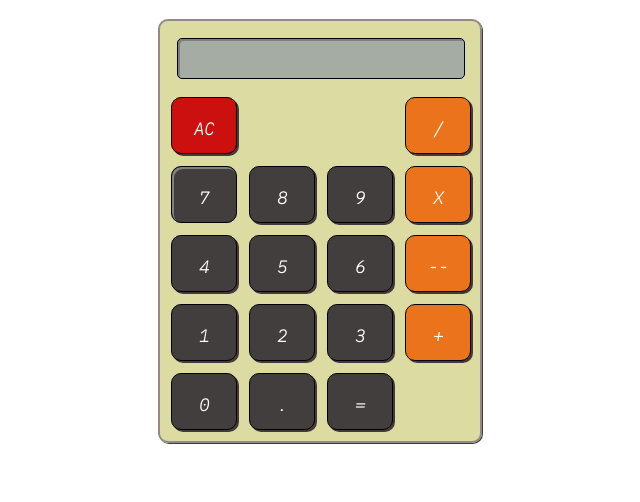
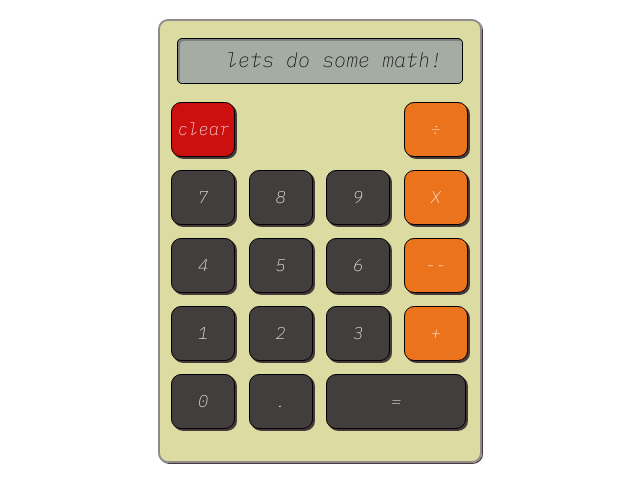
Before and after one commit to rypmaloney/calculator, a plain HTML site: page index.html in a window 1280 px wide. Shown: the part 74-576 px from the top of the page, without its empty margins (305-945 px from the left). Drawn offline with Linux system fonts and the light colour scheme.

Commit message:
main functionality complete. Basic situations covered in if/else tree. Solved specialsituation...

```diff
--- a/index.html
+++ b/index.html
@@ -19,58 +19,61 @@
 
         <div id='wrapper'>
             <div id='container'>
-            <div id='screen' class=''></div>
-            <div id='clear' class='button'>
-                <h2>AC</h2>
+                <div id='screen' class=''>
+                    <p id='screenText'></p>
+                </div>
+                <div>
+                    <button type='button' id='clear' class='button'value='clear'>clear</button>
                 </div>
                 <div id='spacer'></div>
-            <div id='' class='button operator'>
-                <h2>/</h2>
+                <div>
+                    <button type="button" value='divide' id='divide' class='button operator'>÷</button>
+
                 </div>
-            <div id='' class='button buttonClick'>
-                <h2>7</h2>
+                <div>
+                    <button id='' value='7' class='button operand'>7</button>
                 </div>
-            <div id='' class='button'>
-                <h2>8</h2>
+                <div>
+                    <button type='button' id='' class='button operand' value='8'>8</button>
                 </div>
-            <div id='' class='button'>
-                <h2>9</h2>
+                <div>
+                    <button type='button' id='' value='9' class='button operand'>9</button>
                 </div>
-            <div id='' class='button operator'>
-                <h2> X</h2>
+                <div>
+                    <button type='button' id='' value='multiply' class='button operator'>X</button>
                 </div>
-            <div id='' class='button'>
-                <h2>4</h2>
+                <div>
+                    <button type='button' value='4' id='' class='button operand'>4</button>
                 </div>
-            <div id='' class='button'>
-                <h2>5</h2>
+                <div>
+                    <button type='button' value='5' id='' class='button operand'>5</button>
                 </div>
-            <div id='' class='button'>
-                <h2>6</h2>
+                <div>
+                    <button type='button' value='6' id='' class='button operand'>6</button>
                 </div>
-            <div id='' class='button operator'>
-                <h2>--</h2>
+                <div>
+                    <button type='button' id='' value='subtract' class='button operator'>--</button>
                 </div>
-            <div id='' class='button'>
-                <h2>1</h2>
+                <div>
+                    <button type='button' value='1' id='' class='button operand'>1</button>
                 </div>
-            <div id='' class='button'>
-                <h2>2</h2>
+                <div>
+                    <button type='button' value='2' id='' class='button operand'>2</button>
                 </div>
-            <div id='' class='button'>
-                <h2>3</h2>
+                <div>
+                    <button type='button' value='3' id='' class='button operand'>3</button>
                 </div>
-            <div id='' class='button operator'>
-                <h2>+</h2>
+                <div>
+                    <button type='button' id='' value='add' class='button operator'>+</button>
                 </div>
-            <div id='' class='button'>
-                <h2>0</h2>
+                <div>
+                    <button type='button' id='' value='0' class='button operand'>0</button>
                 </div>
-            <div id='' class='button'>
-                <h2>.</h2>
+                <div>
+                    <button type='button' id='' class='button'>.</button>
                 </div>
-            <div id='equals' class='button'>
-                <h2>=</h2>
+                <div class='equals'>
+                    <button type='button' value='equal' class="button equals"> = </button>
                 </div>
 
             </div>
--- a/scripts.js
+++ b/scripts.js
@@ -1,19 +1,102 @@
 let button = document.querySelectorAll('.button')
+const screen = document.querySelector('#screenText')
 
+
+let screenText = '';
 
 //loop through all of the buttons and add event listen for click function
 for (let i = 0; i < button.length; i++) {
-    button[i].addEventListener('click', function(e){buttonClick(e)}, false);
+    button[i].addEventListener('click', function (e) {
+        buttonClick(e)
+    }, false);
 }
 
 
-function buttonClick(e){
-e.target.classList.add('buttonClick');
+
+
+let operand1 = ' ';
+let operand2 = ' ';
+let operator = ' ';
+let result = ' ';
+let numberLog = ' ';
+let specialSituation = false;
+let equalSet = false;
+
+
+setScreen('lets do some math!')
+
+//Math!
+
+function buttonClick(e) {
+    //visual effect of click
+    e.target.classList.add('buttonClick');
     setTimeout(function () {
         e.target.classList.remove('buttonClick');
-    }, 100)
+    }, 100);
 
+    //update screen
+
+    if (e.target.value === 'clear') {
+        screenText = ' ';
+        operand1 = ' ';
+        operand2 = ' ';
+        operator = ' ';
+        result = ' ';
+        numberLog = ' ';
+        equalSet = false;
+        specialSituation = false;
+        setScreen(numberLog);
+
+    } else if (e.target.classList.contains('operand')) {
+
+        if (specialSituation) {
+            numberLog = ' '
+            setScreen(numberLog)
+            numberLog += e.target.value
+            setScreen(numberLog);
+            specialSituation = false;
+
+        } else if (operand1 === ' ') {
+            numberLog += e.target.value;
+            setScreen(numberLog)
+
+        } else if (operator !== ' ') {
+            numberLog += e.target.value;
+            setScreen(numberLog)
+        }
+
+
+
+    } else if (e.target.classList.contains('operator')) {
+
+        if (operator === ' ') {
+            operand1 = parseInt(numberLog);
+            numberLog = ' ';
+            setScreen(numberLog);
+            operator = e.target.value;
+
+
+        } else if (operator !== ' ') {
+            operand2 = parseInt(numberLog);
+            result = operate(operand1, operator, operand2);
+            setScreen(result);
+            operand2 = ' ';
+            operand1 = result;
+            operator = e.target.value;
+            specialSituation = true;
+
+        }
+
+
+    } else if (e.target.classList.contains('equals')) {
+        operand2 = parseInt(numberLog);
+        result = operate(operand1, operator, operand2);
+        setScreen(result);
+
+    }
 }
+
+
 
 
 
@@ -21,29 +104,38 @@ e.target.classList.add('buttonClick');
 
 /********FUNCTIONS********/
 
-function add(a,b){
+function setScreen(text) {
+    screen.innerText = text;
+
+}
+
+function add(a, b) {
     return a + b
 }
 
-function subtract(a,b){
+function subtract(a, b) {
     return a - b
 }
 
-function multiply(a,b){
+function multiply(a, b) {
     return a * b
 }
 
-function divide(a,b){
+function divide(a, b) {
     return a / b
 }
 
 function operate(a, operator, b) {
     if (operator === 'add') {
         return add(a, b);
-    }else if (operator === 'subtract') {
+    } else if (operator === 'subtract') {
         return subtract(a, b);
-    }else if (operator === 'multiply') {
+    } else if (operator === 'multiply') {
         return multiply(a, b);
-    }else return divide(a, b);
+    } else if (operator === 'divide') {
+        return divide(a, b);
+    } else {
+        console.log('operate function didnt work')
+    }
 
 }
--- a/style.css
+++ b/style.css
@@ -12,6 +12,15 @@ h2 {
     pointer-events:none;
 }
 
+p{
+    font-family: 'IBM Plex Mono', monospace;
+    float: right;
+    font-size: 20px;
+    margin: 7px 20px 10px 0px
+
+
+}
+
 #main{
     margin-left: 36% ;
 }
@@ -19,7 +28,7 @@ h2 {
 #wrapper{
 
     width: 320px;
-    height: 420px;
+    height: 440px;
     border: 2px solid #908a8a;
     border-radius: 10px;
     background-color: rgba(191, 191, 90, 0.56);
@@ -40,6 +49,11 @@ h2 {
 
 }
 
+button{
+    color:white;
+    font-family: 'IBM Plex Mono', monospace;
+    font-size: 17px;
+}
 .button{
     border: 1px solid black;
     border-radius: 10px;
@@ -52,9 +66,11 @@ h2 {
 
 
 }
+
 #screen{
     grid-column-start: 1;
     grid-column-end: 5;
+
     border: 1px solid black;
     border-radius: 5px;
     background-color: white;
@@ -64,18 +80,19 @@ h2 {
 
 
 }
-#equals{
+.equals{
     grid-column-start: 3;
     grid-column-end: 5;
     grid-row-start: 6;
     grid-row-end: 6;
+    width: 140px !important;
 }
 
 #spacer{
-    grid-column-start: 2;
-    grid-column-end: 4;
-    grid-row-start: 2;
-    grid-row-end: 2;
+    grid-column-start: 2 ;
+    grid-column-end: 4 ;
+    grid-row-start: 2 ;
+    grid-row-end: 2 ;
 }
 #clear{
     background-color:#cc0f0f;
@@ -86,7 +103,7 @@ h2 {
 }
 
 .buttonClick{
-    height
+    height: 52px;
     margin: 3px 1px 1px 1px;
-    box-shadow: inset 2px 2px gray;
+    box-shadow: inset 2px 2px black;
  ;
```
Lines whose indentation alone changed are shown as unchanged.
